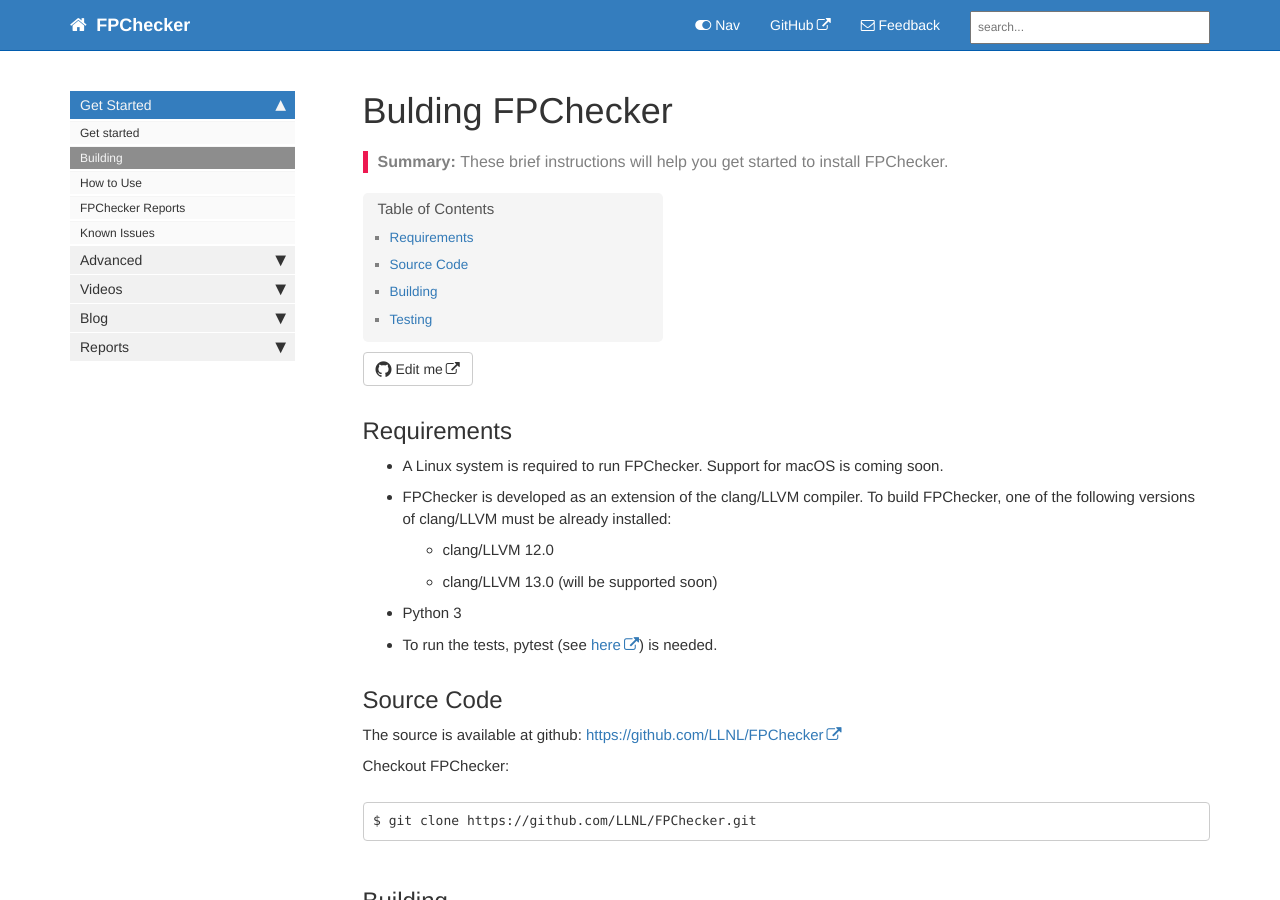
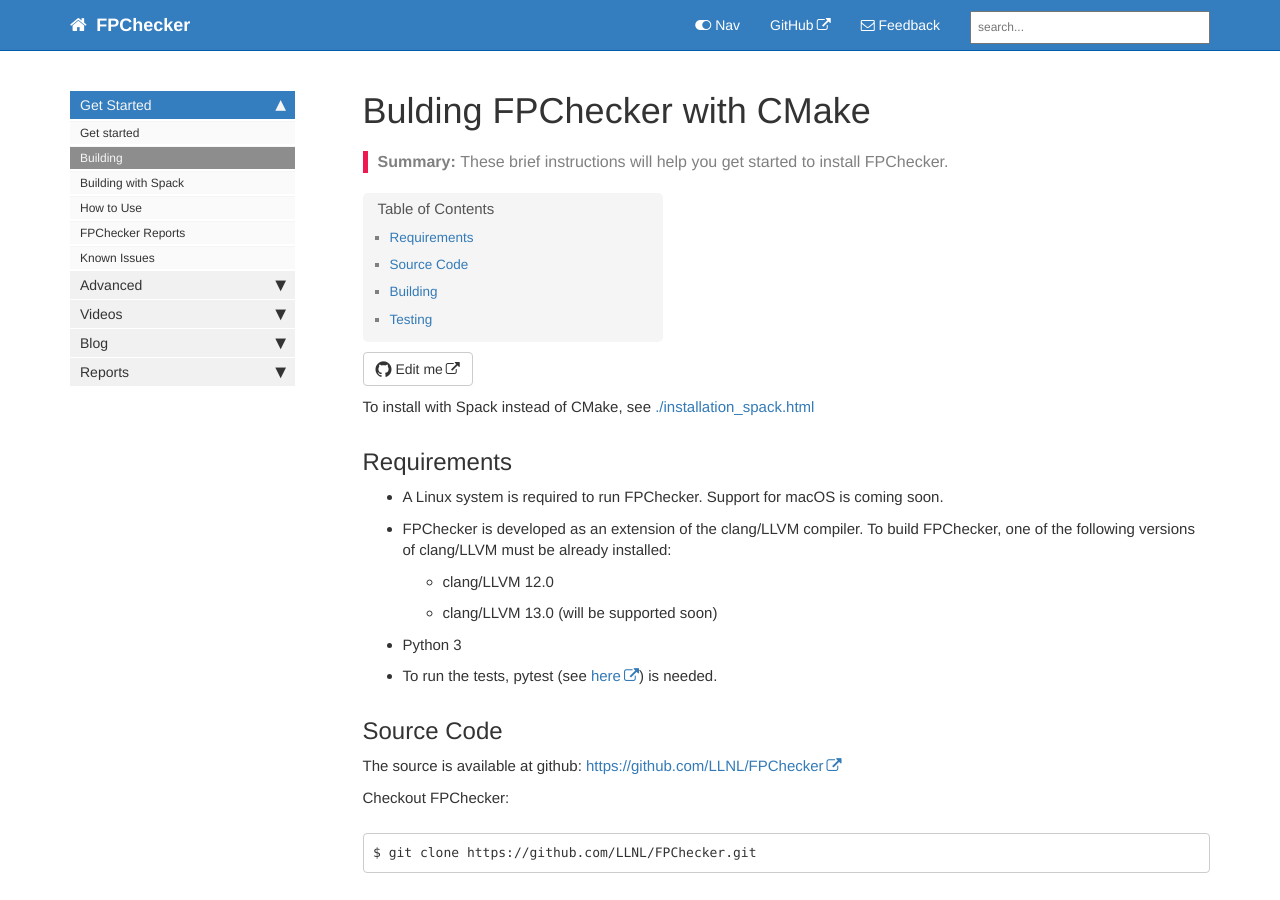
Before and after one commit to ilagunap/fpchecker-doc, a Jekyll site: the page built from installation.md, in a window 1280 px wide and 900 px high. Built offline with Jekyll 4.4.1, drawn with Linux system fonts in a browser that asks for light colours; comment, search, counter and statistics services are not loaded.

Commit message:
added spack instructions

```diff
--- a/_data/sidebars/mydoc_sidebar.yml
+++ b/_data/sidebars/mydoc_sidebar.yml
@@ -30,6 +30,10 @@
 
     - title: Building
       url: /installation.html
+      output: web, pdf
+
+    - title: Building with Spack
+      url: /installation_spack.html
       output: web, pdf
 
     - title: How to Use
--- a/installation.md
+++ b/installation.md
@@ -1,5 +1,5 @@
 ---
-title: "Bulding FPChecker"
+title: "Bulding FPChecker with CMake"
 keywords: sample homepage
 layout: page
 tags: [getting_started]
@@ -7,6 +7,8 @@
 permalink: installation.html
 summary: These brief instructions will help you get started to install FPChecker.
 ---
+
+To install with Spack instead of CMake, see [./installation_spack.html](./installation_spack.html)
 
 ## Requirements
 - A Linux system is required to run FPChecker. Support for macOS is coming soon.
```
Also changed, not shown: index.md (+1 -1 lines), installation_spack.md (added, +53 -0 lines).
